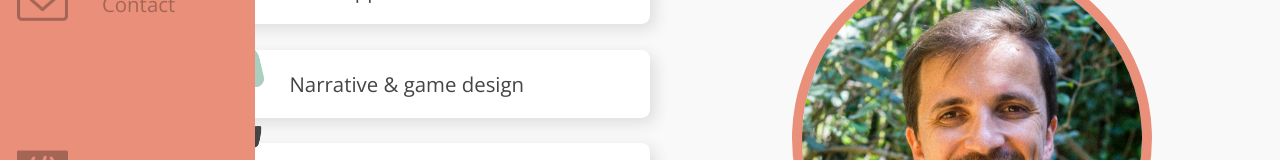
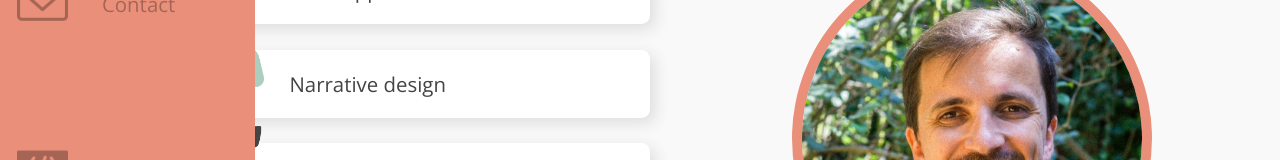
Before and after one commit to vincentbranchet/portfolio, a React (Create React App) app: page / in a window 1280 px wide. Shown: the part 124-284 px from the top of the page. Built offline with nearby package versions, Linux system fonts and the light colour scheme.

Commit message:
tweaked wording on landing page

```diff
--- a/src/components/LandingPage.js
+++ b/src/components/LandingPage.js
@@ -12,7 +12,7 @@ class LandingPage extends React.Component {
             </div>
             <div className="gamesPresWrapper">
               <img className="gamesPresLogo" src={`${process.env.PUBLIC_URL}/assets/img/gamepad.png`} alt="Logo d'une manette de jeu vidéo représentant la création de jeux." />
-              <div>Narrative & game design</div>
+              <div>Narrative design</div>
             </div>
             <div className="litPresWrapper">
               <img className="litPresLogo" src={`${process.env.PUBLIC_URL}/assets/img/quill.png`} alt="Logo d'une plume représentant l'activité d'écrire." />
```
